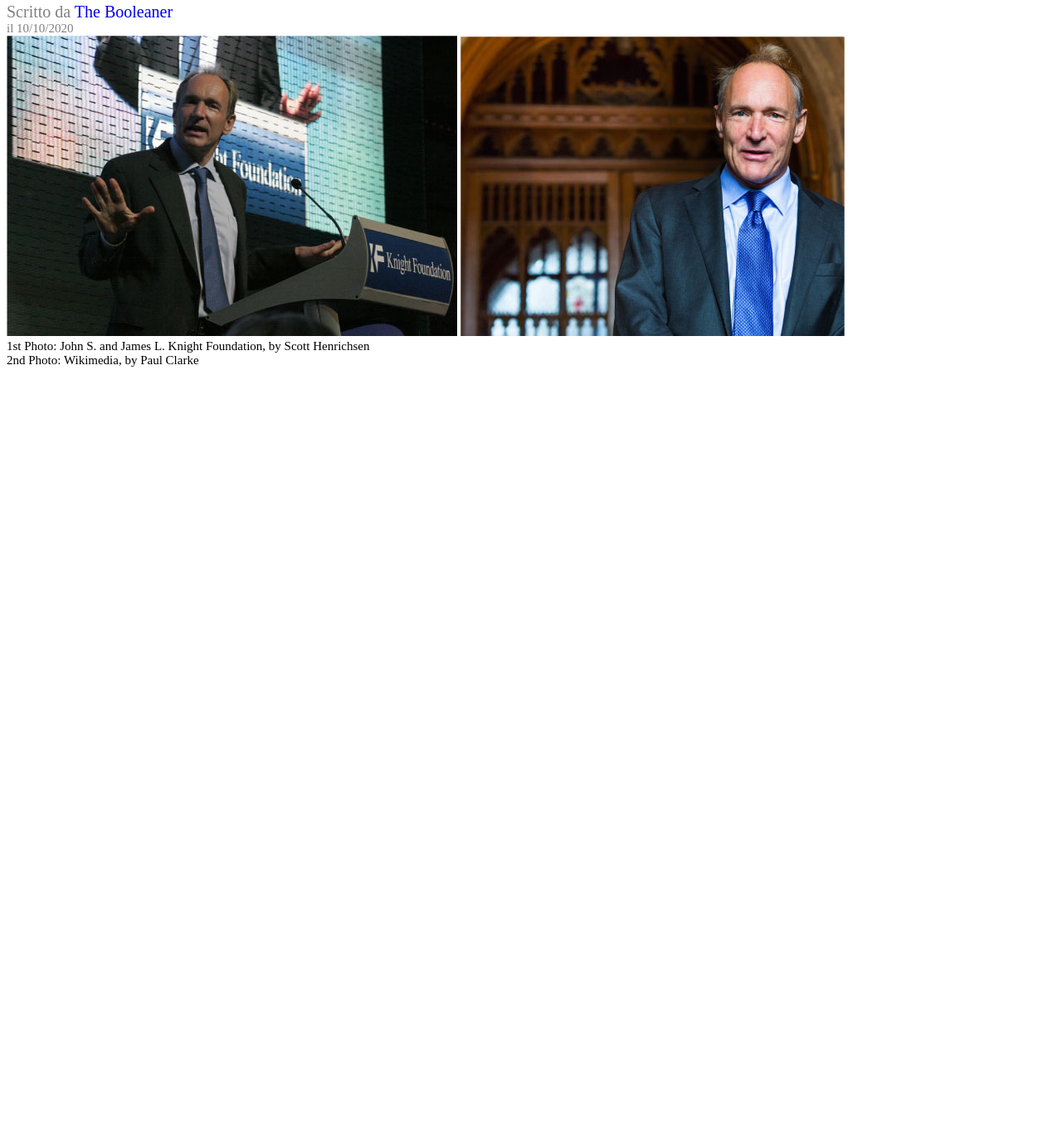
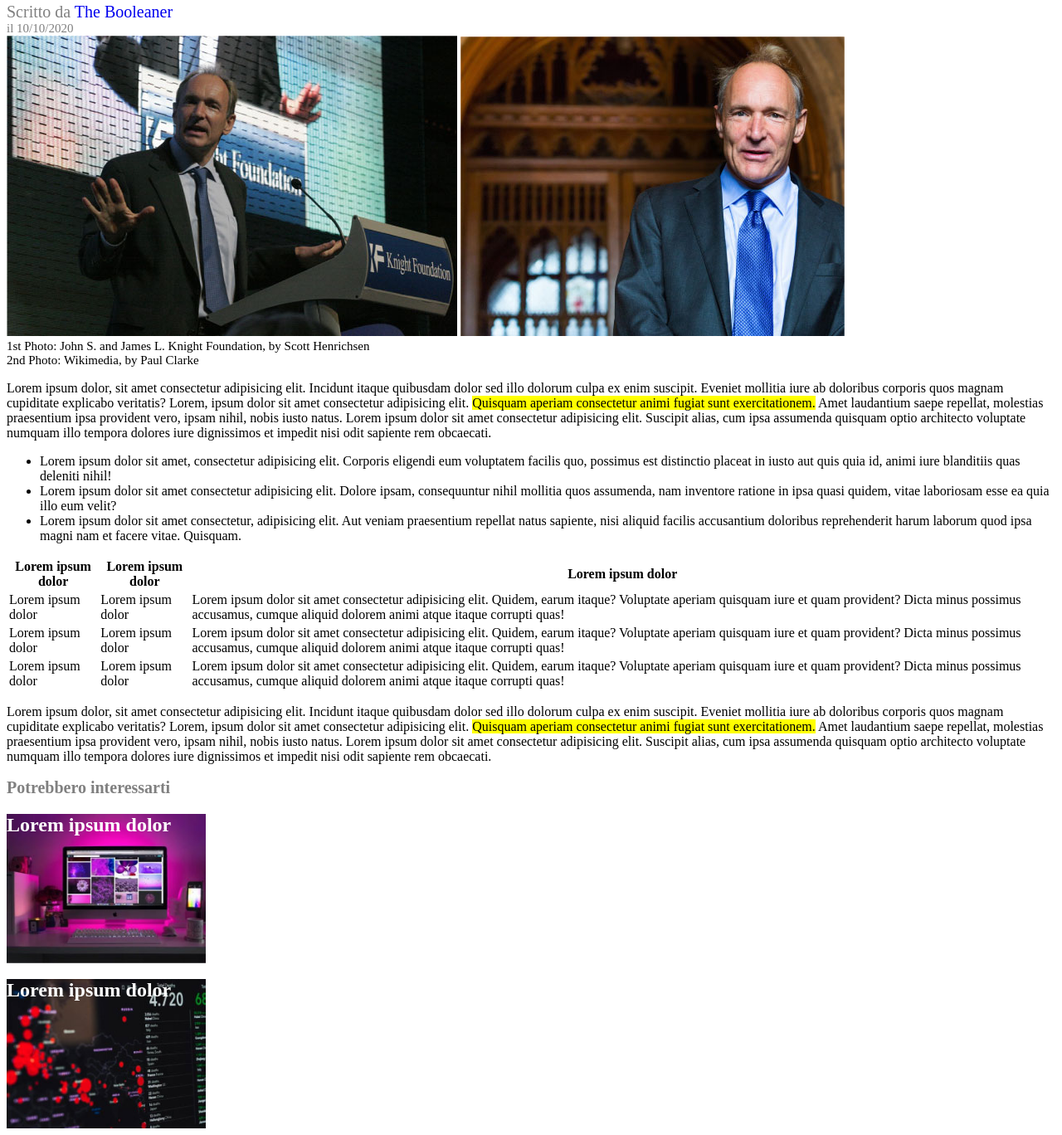
Before and after one commit to KaterinaProkopenko/html-css-booleaner, a plain HTML site: page index.html in a window 1280 px wide. Shown: the part 304-1672 px from the top of the page at 83% size. Before the commit the page ends 800 px from the top, so only its background shows below. Drawn offline with Linux system fonts and the light colour scheme.

Commit message:
Continuazione (la seconda parte)

```diff
--- a/css/style.css
+++ b/css/style.css
@@ -14,6 +14,10 @@ a {
     text-decoration: none;
 }
 
+h2 {
+    color: white;
+}
+
 .header-name {
     color: white;
 }
@@ -27,6 +31,25 @@ a {
     font-size: 15px;
 }
 
+.background-yellow {
+    background-color: yellow;
+}
+
+.interesting {
+    width: 240px;
+    height: 180px;
+}
+
+#first-recommendation {
+    background-image: url(../img/monitor.jpg);
+    background-size: cover;
+}
+
+#second-recommendation {
+    background-image: url(../img/graph.jpg);
+    background-size: cover;
+}
+
 #header-first {
     font-size: 20px;
 }
--- a/index.html
+++ b/index.html
@@ -30,8 +30,57 @@
         </section>
 
         <section class="main-part">
+            <p>Lorem ipsum dolor, sit amet consectetur adipisicing elit. Incidunt itaque quibusdam dolor sed illo dolorum culpa ex enim suscipit. Eveniet mollitia iure ab doloribus corporis quos magnam cupiditate explicabo veritatis? Lorem, ipsum dolor sit amet consectetur adipisicing elit. <span class="background-yellow">Quisquam aperiam consectetur animi fugiat sunt exercitationem.</span> Amet laudantium saepe repellat, molestias praesentium ipsa provident vero, ipsam nihil, nobis iusto natus. Lorem ipsum dolor sit amet consectetur adipisicing elit. Suscipit alias, cum ipsa assumenda quisquam optio architecto voluptate numquam illo tempora dolores iure dignissimos et impedit nisi odit sapiente rem obcaecati.</p>
+            <div class="list">
+                <ul>
+                    <li>Lorem ipsum dolor sit amet, consectetur adipisicing elit. Corporis eligendi eum voluptatem facilis quo, possimus est distinctio placeat in iusto aut quis quia id, animi iure blanditiis quas deleniti nihil!</li>
+                    <li>Lorem ipsum dolor sit amet consectetur adipisicing elit. Dolore ipsam, consequuntur nihil mollitia quos assumenda, nam inventore ratione in ipsa quasi quidem, vitae laboriosam esse ea quia illo eum velit?</li>
+                    <li>Lorem ipsum dolor sit amet consectetur, adipisicing elit. Aut veniam praesentium repellat natus sapiente, nisi aliquid facilis accusantium doloribus reprehenderit harum laborum quod ipsa magni nam et facere vitae. Quisquam.</li>
+                </ul>
+            </div>
+
+            <!--tabella-->
+            <table>
+                <thead>
+                    <tr>
+                        <th>Lorem ipsum dolor</th>
+                        <th>Lorem ipsum dolor</th>
+                        <th>Lorem ipsum dolor</th>
+                    </tr>
+                </thead>
+
+                <tbody>
+                    <tr>
+                        <td>Lorem ipsum dolor</td>
+                        <td>Lorem ipsum dolor</td>
+                        <td>Lorem ipsum dolor sit amet consectetur adipisicing elit. Quidem, earum itaque? Voluptate aperiam quisquam iure et quam provident? Dicta minus possimus accusamus, cumque aliquid dolorem animi atque itaque corrupti quas!</td>
+                    </tr>
+                    <tr>
+                        <td>Lorem ipsum dolor</td>
+                        <td>Lorem ipsum dolor</td>
+                        <td>Lorem ipsum dolor sit amet consectetur adipisicing elit. Quidem, earum itaque? Voluptate aperiam quisquam iure et quam provident? Dicta minus possimus accusamus, cumque aliquid dolorem animi atque itaque corrupti quas!</td>
+                    </tr>
+                    <tr>
+                        <td>Lorem ipsum dolor</td>
+                        <td>Lorem ipsum dolor</td>
+                        <td>Lorem ipsum dolor sit amet consectetur adipisicing elit. Quidem, earum itaque? Voluptate aperiam quisquam iure et quam provident? Dicta minus possimus accusamus, cumque aliquid dolorem animi atque itaque corrupti quas!</td>
+                    </tr>
+                </tbody>
+            </table>
+            <p>Lorem ipsum dolor, sit amet consectetur adipisicing elit. Incidunt itaque quibusdam dolor sed illo dolorum culpa ex enim suscipit. Eveniet mollitia iure ab doloribus corporis quos magnam cupiditate explicabo veritatis? Lorem, ipsum dolor sit amet consectetur adipisicing elit. <span class="background-yellow">Quisquam aperiam consectetur animi fugiat sunt exercitationem.</span> Amet laudantium saepe repellat, molestias praesentium ipsa provident vero, ipsam nihil, nobis iusto natus. Lorem ipsum dolor sit amet consectetur adipisicing elit. Suscipit alias, cum ipsa assumenda quisquam optio architecto voluptate numquam illo tempora dolores iure dignissimos et impedit nisi odit sapiente rem obcaecati.</p>
 
         </section>
     </main>
+
+    <footer>
+        <h2 class="subtext">Potrebbero interessarti</h2>
+        <div class="interesting" id="first-recommendation">
+            <h2>Lorem ipsum dolor</h2>
+        </div>
+
+        <div class="interesting" id="second-recommendation">
+            <h2>Lorem ipsum dolor</h2>
+        </div>
+    </footer>
 </body>
 </html>
```
